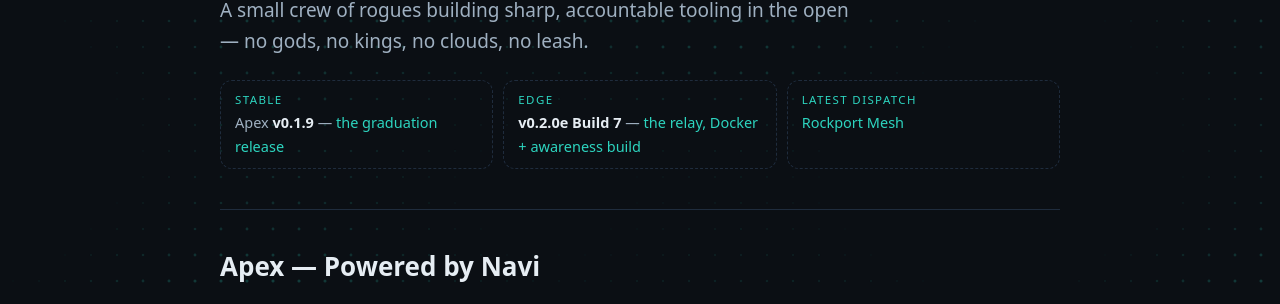
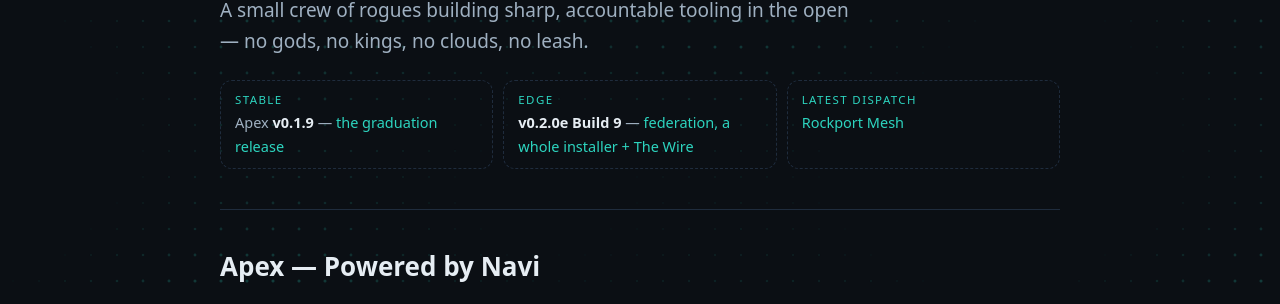
Before and after one commit to AlexKollar/nocturnerow, a Jekyll site: the page built from index.html, in a window 1280 px wide and 900 px high. Shown: the part 278-582 px from the top of the window. Built offline with Jekyll 4.4.1, drawn with Linux system fonts in a browser that asks for light colours.

Commit message:
Apex chip: Edge v0.2.0e Build 9

```diff
--- a/apex.html
+++ b/apex.html
@@ -3,14 +3,14 @@ layout: default
 title: Apex
 permalink: /apex.html
 share_image: /share-apex.png
-description: "Apex | Powered by Navi — a local-first AI partner for security work. Your hardware, your data, no landlord; open source under the AGPL v3. Stable v0.1.9 · Edge v0.2.0e Build 7."
+description: "Apex | Powered by Navi — a local-first AI partner for security work. Your hardware, your data, no landlord; open source under the AGPL v3. Stable v0.1.9 · Edge v0.2.0e Build 9."
 ---
 <main class="wrap">
 <div class="hero">
 <h1><span class="hglitch" data-text="Apex | Powered by Navi"><span id="apex-tagline" class="tagline-cursor">Apex | Powered by Navi</span></span></h1>
 </div>
 <section id="apex">
-  <span class="chip">Apex <b>v0.1.9 Stable</b> · Edge <b>v0.2.0e Build 7</b></span>
+  <span class="chip">Apex <b>v0.1.9 Stable</b> · Edge <b>v0.2.0e Build 9</b></span>
 <p>Apex runs entirely on your own hardware: your machine, your network, your data never leaves the building — and the model answering is Navi, the one it was built around.</p>
 <p style="font-size:18px;color:var(--text)"><b>Open source, top to bottom</b> — the app, the chips, the knowledge packs, the crypto tools, even this website. Nothing to take on faith; read it all.</p>
 <style>
--- a/index.html
+++ b/index.html
@@ -10,7 +10,7 @@ description: "Nocturne Row — a small security group building sharp, accountabl
 <p class="sub">A small crew of rogues building sharp, accountable tooling in the open — no gods, no kings, no clouds, no leash.</p>
 <div class="rowstatus">
 <div class="rs"><span class="k">STABLE</span>Apex <b>v0.1.9</b> — <a href="https://github.com/AlexKollar/Apex/releases/tag/v0.1.9">the graduation release</a></div>
-<div class="rs"><span class="k">EDGE</span><b>v0.2.0e Build 7</b> — <a href="https://github.com/AlexKollar/Apex/releases/tag/v0.2.0e">the relay, Docker + awareness build</a></div>
+<div class="rs"><span class="k">EDGE</span><b>v0.2.0e Build 9</b> — <a href="https://github.com/AlexKollar/Apex/releases/tag/v0.2.0e">federation, a whole installer + The Wire</a></div>
 <div class="rs"><span class="k">LATEST DISPATCH</span>{% assign latest = site.posts.first %}<a href="{{ latest.url }}">{{ latest.title }}</a></div>
 </div>
 </div>
```
